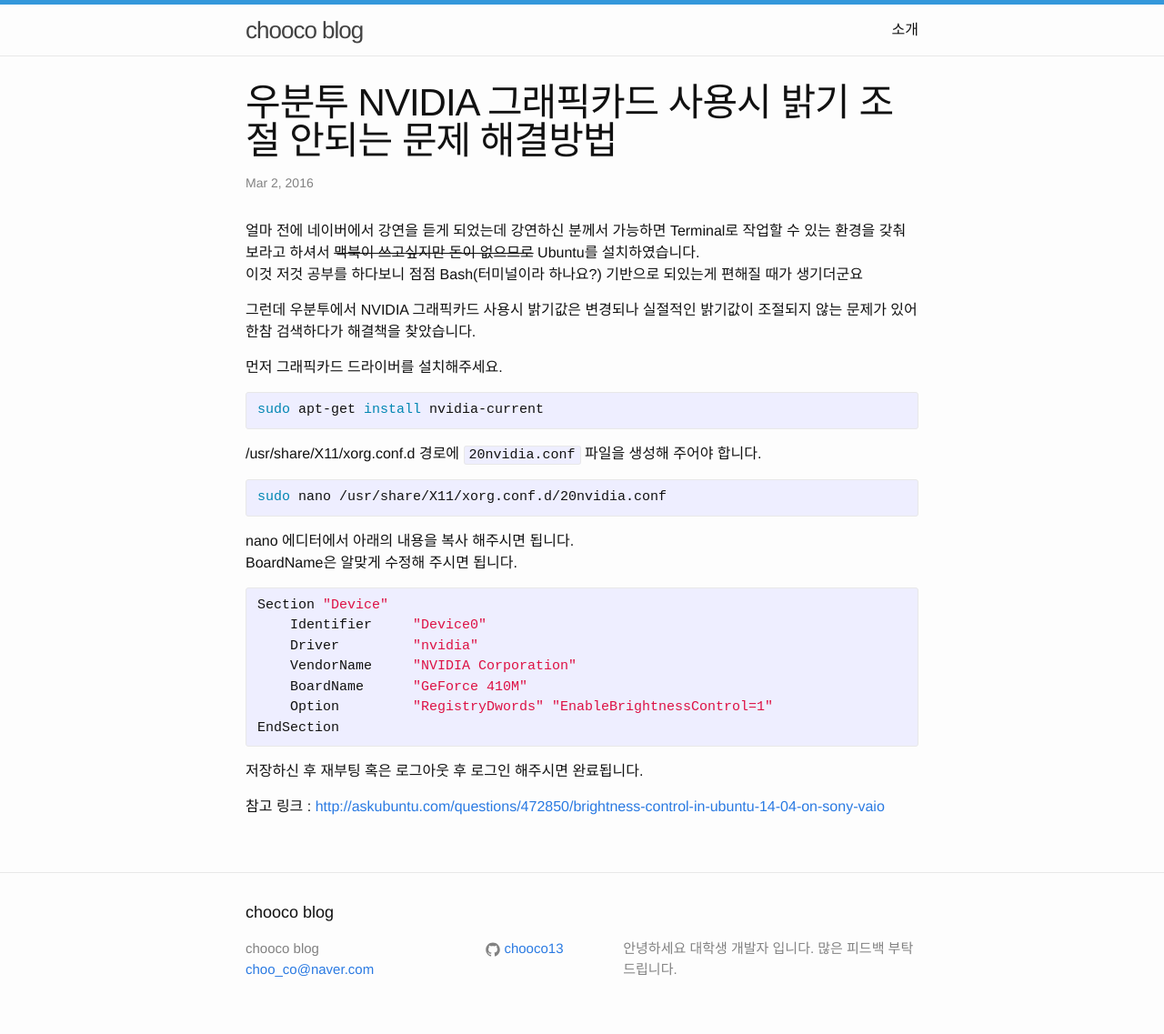
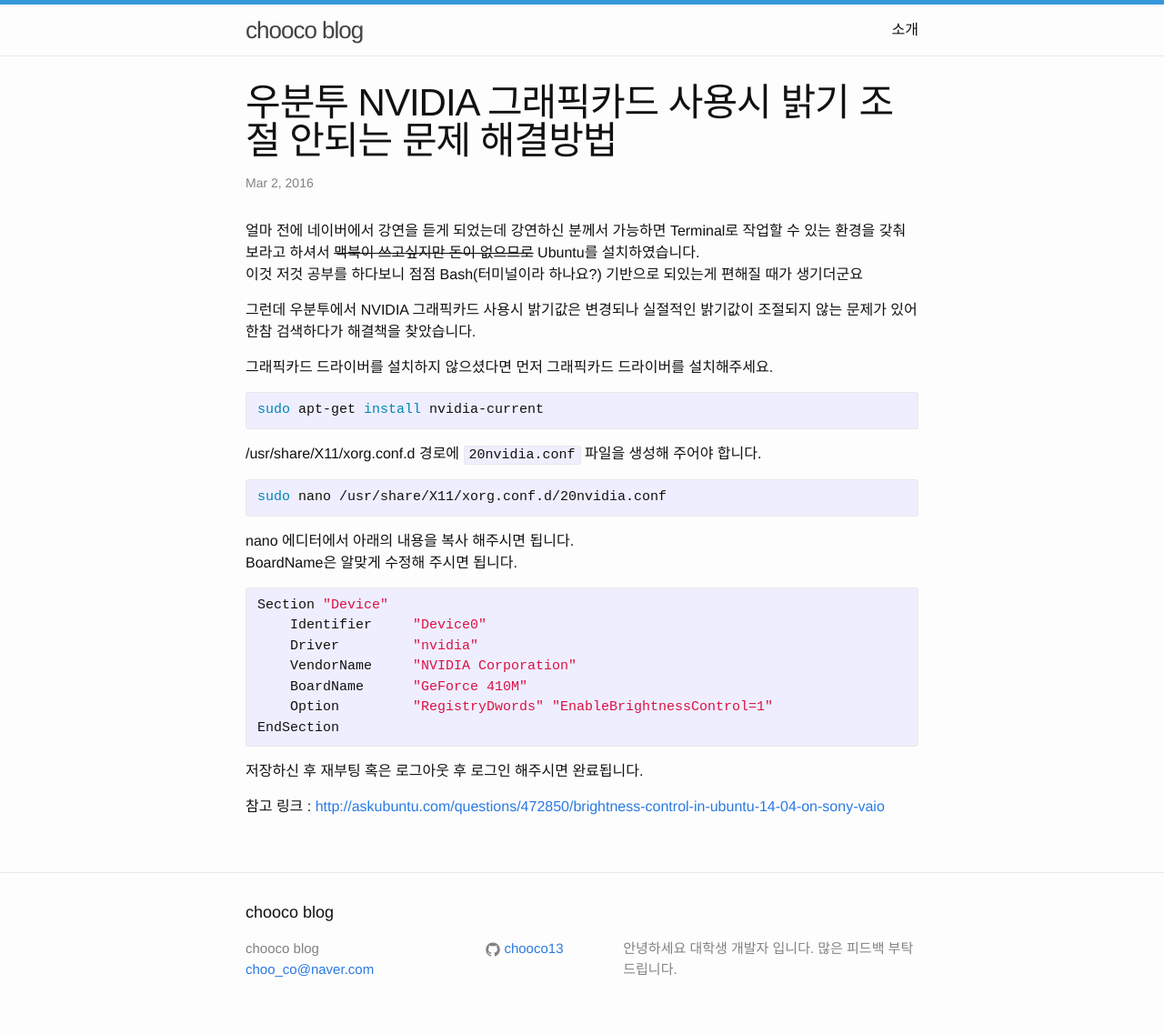
Before and after one commit to chooco13/chooco13.github.io, a Jekyll site: the page built from _posts/2016-03-02-우분투-NVIDIA-그래픽카드-사용시-밝기-조절-안되는-문제-해결방법.md, in a window 1280 px wide. Shown: the whole page at 91% size. Built offline with Jekyll 4.4.1, drawn with Linux system fonts in a browser that asks for light colours; comment, search, counter and statistics services are not loaded.

Commit message:
우분투 NVIDIA 그래픽카드 사용시 밝기 조절 안되는 문제 해결방법 내용추가

```diff
--- a/_posts/2016-03-02-우분투-NVIDIA-그래픽카드-사용시-밝기-조절-안되는-문제-해결방법.md
+++ b/_posts/2016-03-02-우분투-NVIDIA-그래픽카드-사용시-밝기-조절-안되는-문제-해결방법.md
@@ -10,7 +10,7 @@
 
 그런데 우분투에서 NVIDIA 그래픽카드 사용시 밝기값은 변경되나 실절적인 밝기값이 조절되지 않는 문제가 있어 한참 검색하다가 해결책을 찾았습니다.
 
-먼저 그래픽카드 드라이버를 설치해주세요.
+그래픽카드 드라이버를 설치하지 않으셨다면 먼저 그래픽카드 드라이버를 설치해주세요.
 {% highlight shell %}
 sudo apt-get install nvidia-current
 {% endhighlight %}
```
